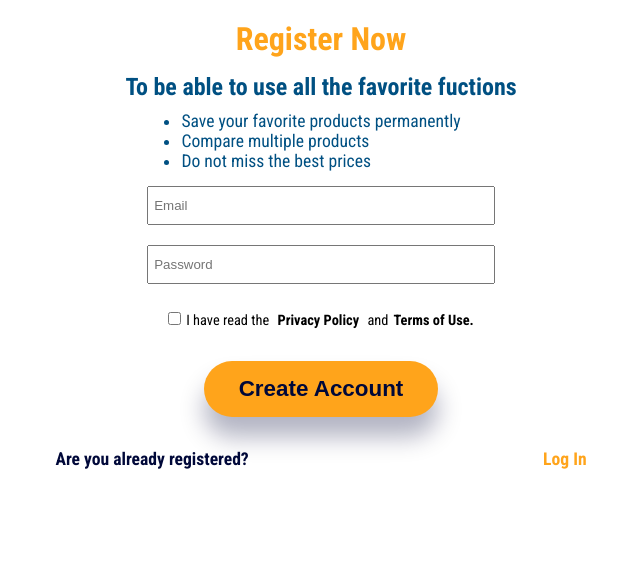
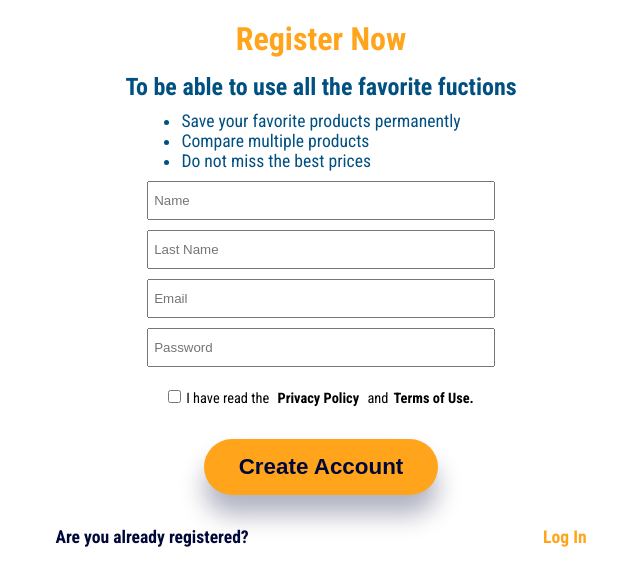
Before and after one commit to Johndev85/Tech-Deal, a Next.js app: page /register in a window 1280 px wide. Shown: the top 586 px of the page, without its empty margins (319-959 px from the left). Built offline with nearby package versions, Linux system fonts and the light colour scheme.

Commit message:
update register inputs

```diff
--- a/pages/register.jsx
+++ b/pages/register.jsx
@@ -13,6 +13,9 @@ export default function Register() {
             </ul>
 
             <form action="" className={styles.register__form}>
+                <input type="text" placeholder="Name" />
+                <input type="text" placeholder="Last Name" />
+
                 <input type="email" placeholder="Email" />
                 <input type="password" placeholder="Password" />
                 <div className={styles.register__form__checkbox}>
--- a/styles/register.module.scss
+++ b/styles/register.module.scss
@@ -29,7 +29,7 @@
         align-items: center;
         input {
             width: 100%;
-            margin: 10px 0;
+            margin: 5px 0;
             padding: 10px 5px;
         }
         &__checkbox {
```
